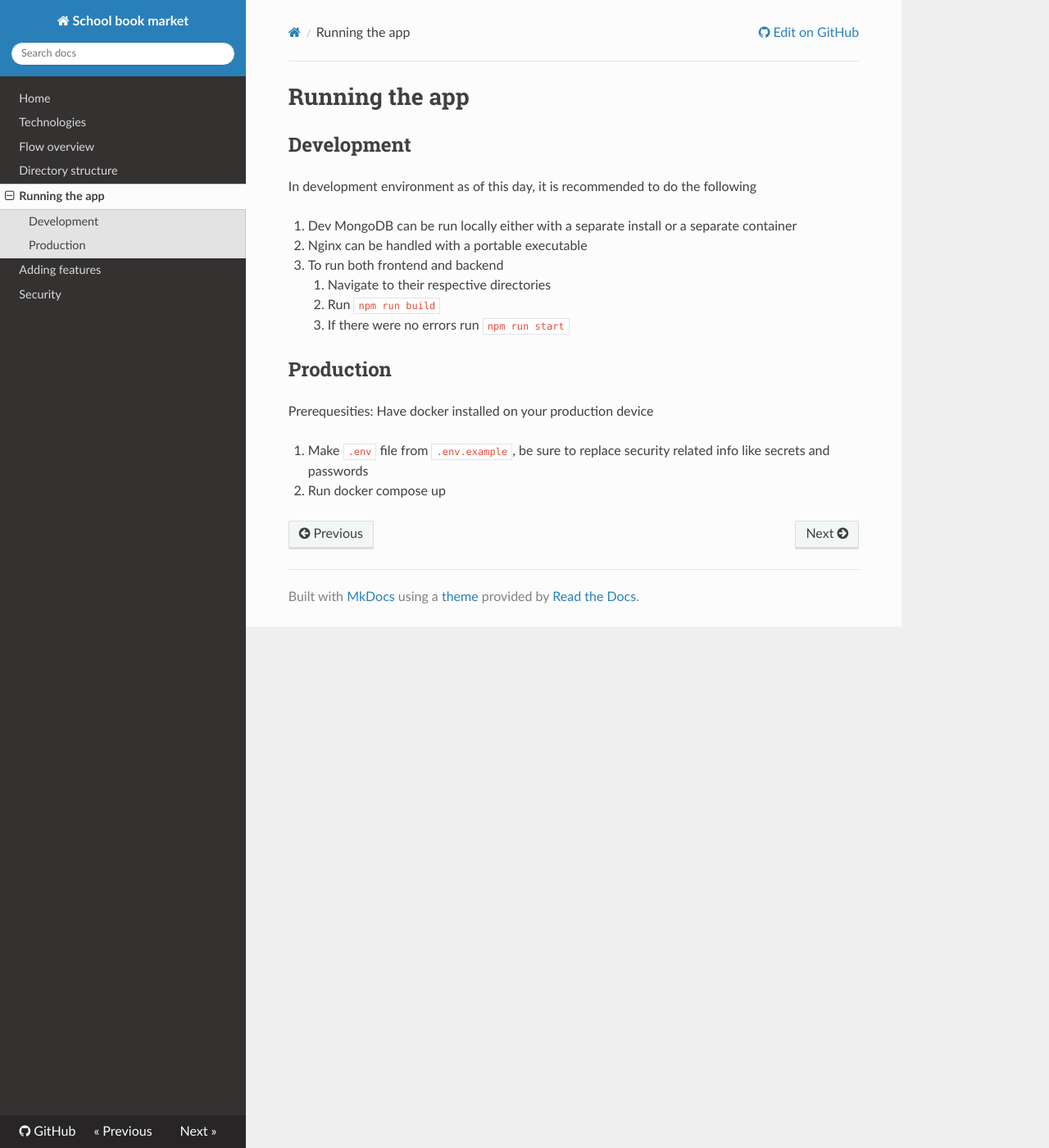
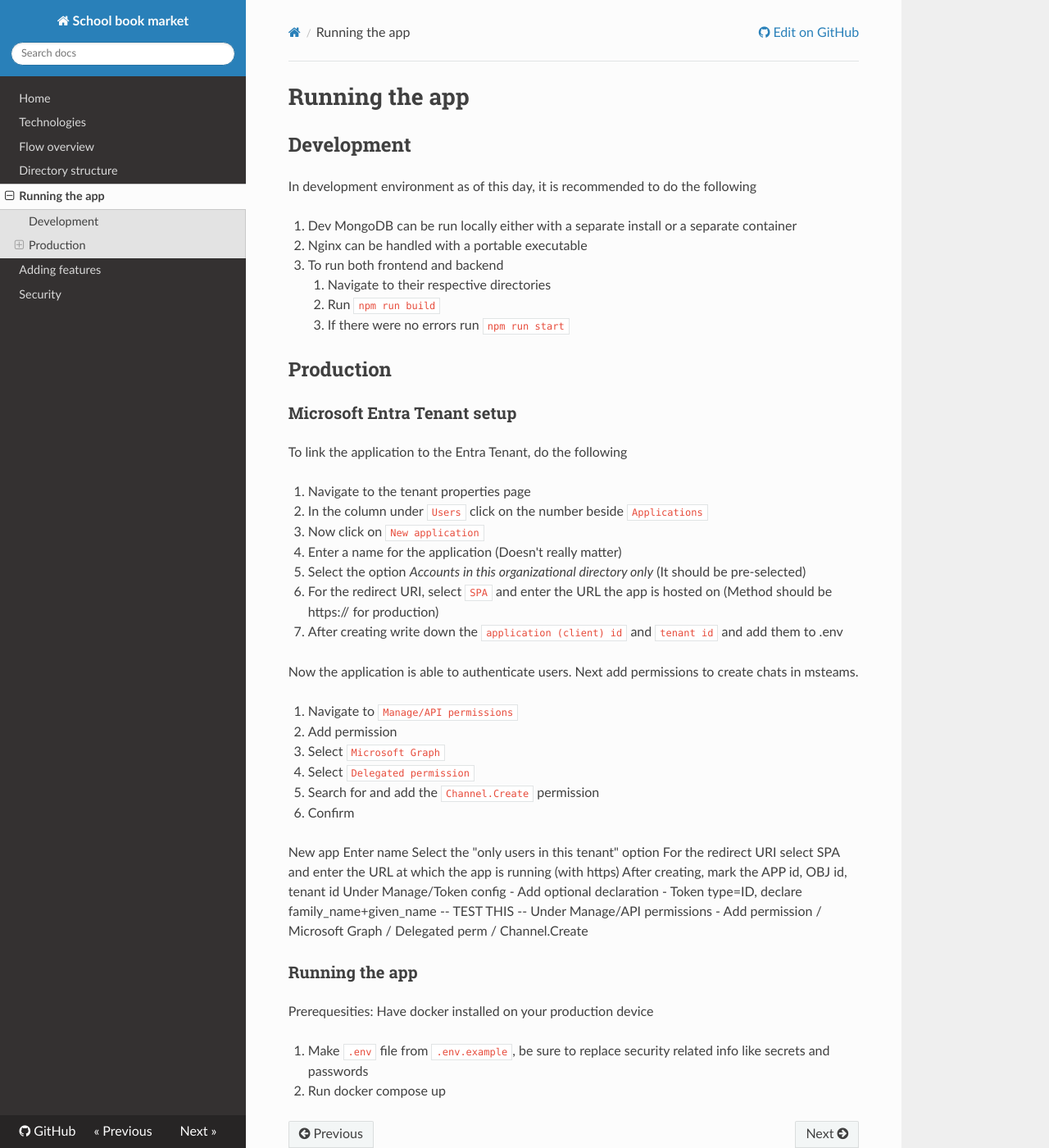
Before and after one commit to Xantus10/MATURITA, an MkDocs documentation site: the page built from doc/development-doc/docs/run.md, in a window 1280 px wide and 1400 px high. Shown: the whole window at 82% size. Built offline with MkDocs 1.6.1, drawn with Linux system fonts in a browser that asks for light colours; nearby versions of some CDN libraries.

Commit message:
Added MS tenant setup

```diff
--- a/doc/development-doc/docs/run.md
+++ b/doc/development-doc/docs/run.md
@@ -13,6 +13,38 @@
 
 ## Production
 
+### Microsoft Entra Tenant setup
+
+To link the application to the Entra Tenant, do the following
+
+1. Navigate to the tenant properties page
+2. In the column under `Users` click on the number beside `Applications`
+3. Now click on `New application`
+4. Enter a name for the application (Doesn't really matter)
+5. Select the option *Accounts in this organizational directory only* (It should be pre-selected)
+6. For the redirect URI, select `SPA` and enter the URL the app is hosted on (Method should be https:// for production)
+7. After creating write down the `application (client) id` and `tenant id` and add them to .env
+
+Now the application is able to authenticate users. Next add permissions to create chats in msteams.
+
+1. Navigate to `Manage/API permissions`
+2. Add permission
+3. Select `Microsoft Graph`
+4. Select `Delegated permission`
+5. Search for and add the `Channel.Create` permission
+6. Confirm
+
+
+New app
+Enter name
+Select the "only users in this tenant" option
+For the redirect URI select SPA and enter the URL at which the app is running (with https)
+After creating, mark the APP id, OBJ id, tenant id
+Under Manage/Token config - Add optional declaration - Token type=ID, declare family_name+given_name
+-- TEST THIS --
+Under Manage/API permissions - Add permission / Microsoft Graph / Delegated perm / Channel.Create
+### Running the app
+
 Prerequesities: Have docker installed on your production device
 
 1. Make `.env` file from `.env.example`, be sure to replace security related info like secrets and passwords
```
